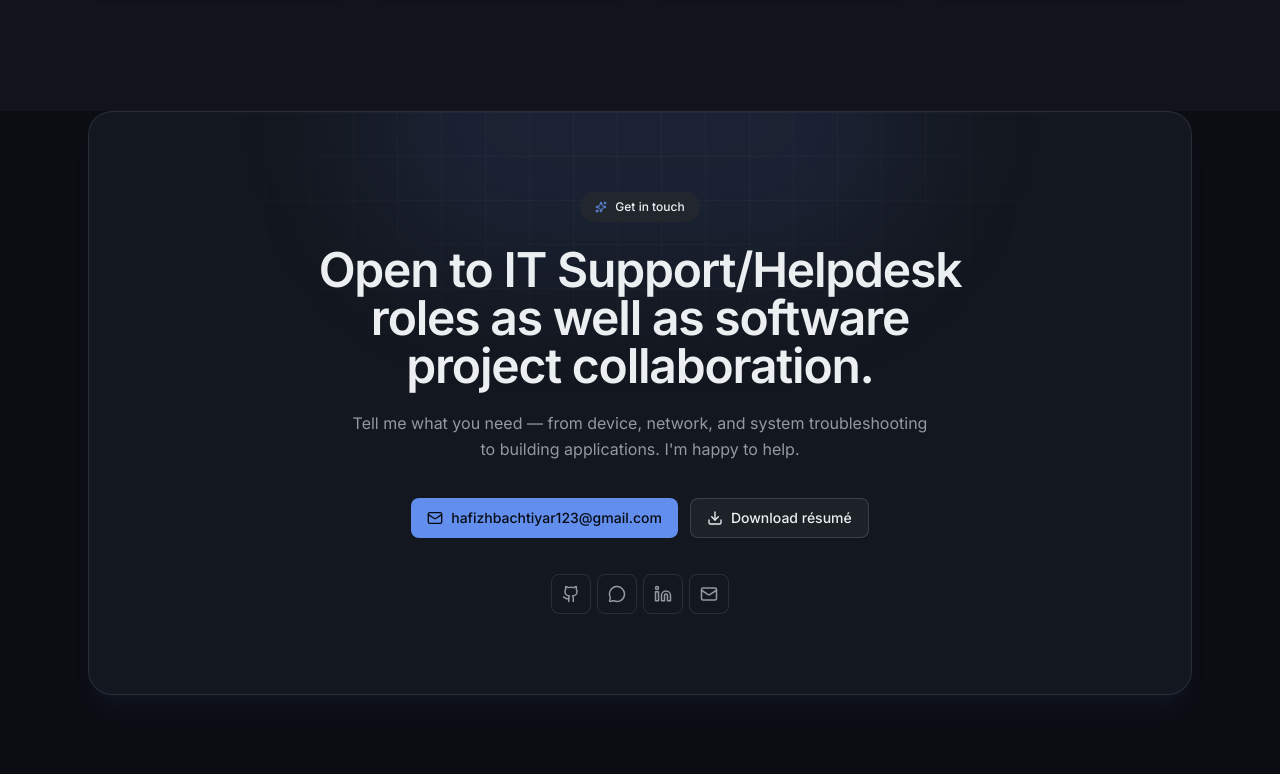
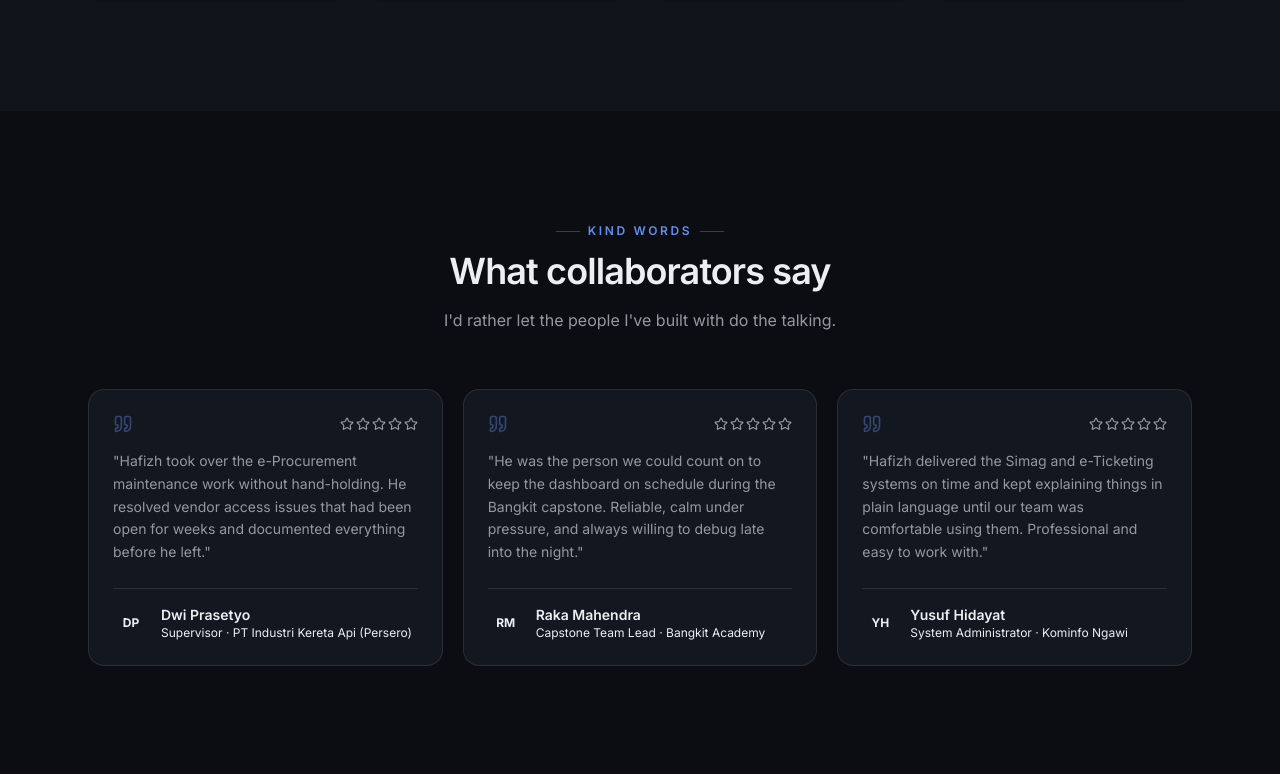
Before and after one commit to hafizhsul/stunning-website-porto, a React (Vite) app: page / in a window 1280 px wide. Shown: the part 6326-7100 px from the top of the page. Built offline with nearby package versions, Linux system fonts and the light colour scheme.

Commit message:
feat: restore testimonials section with real content
Restored testimonials component and populated with real feedback for Hafizh.

```diff
--- a/src/pages/Landing.tsx
+++ b/src/pages/Landing.tsx
@@ -501,7 +501,27 @@ const VALUES = [
   },
 ];
 
-// No real testimonials yet — the section renders placeholder cards to fill in later.
+// Generated placeholder testimonials — swap names/quotes for real ones when available.
+const TESTIMONIALS: { quote: string; name: string; role: string }[] = [
+  {
+    quote:
+      "Hafizh took over the e-Procurement maintenance work without hand-holding. He resolved vendor access issues that had been open for weeks and documented everything before he left.",
+    name: "Dwi Prasetyo",
+    role: "Supervisor · PT Industri Kereta Api (Persero)",
+  },
+  {
+    quote:
+      "He was the person we could count on to keep the dashboard on schedule during the Bangkit capstone. Reliable, calm under pressure, and always willing to debug late into the night.",
+    name: "Raka Mahendra",
+    role: "Capstone Team Lead · Bangkit Academy",
+  },
+  {
+    quote:
+      "Hafizh delivered the Simag and e-Ticketing systems on time and kept explaining things in plain language until our team was comfortable using them. Professional and easy to work with.",
+    name: "Yusuf Hidayat",
+    role: "System Administrator · Kominfo Ngawi",
+  },
+];
 
 /* ------------------------------- tiny helpers ------------------------------ */
 
@@ -1617,30 +1637,43 @@ export function Testimonials() {
           description={t("testi.desc")}
         />
         <div className="grid gap-5 md:grid-cols-3">
-          {Array.from({ length: 3 }).map((_, i) => (
+          {TESTIMONIALS.map((testimonial, i) => (
             <Reveal key={i} delay={i * 0.08}>
-              <figure className="flex h-full flex-col rounded-2xl border border-dashed bg-card/40 p-6 transition-all duration-300 hover:-translate-y-1 hover:border-primary/40 hover:shadow-lg hover:shadow-primary/5">
+              <figure
+                className={`flex h-full flex-col rounded-2xl border p-6 transition-all duration-300 hover:-translate-y-1 hover:shadow-lg hover:shadow-primary/5 ${
+                  testimonial.quote
+                    ? "border-primary/20 bg-card hover:border-primary/40"
+                    : "border-dashed bg-card/40 hover:border-primary/40"
+                }`}
+              >
                 <div className="flex items-center justify-between">
                   <Quote className="size-5 text-primary/40" />
-                  <div className="flex gap-0.5 opacity-40">
+                  <div className="flex gap-0.5 opacity-60">
                     {Array.from({ length: 5 }).map((_, j) => (
                       <Star key={j} className="size-3.5 fill-amber-400/60 text-amber-400/60" />
                     ))}
                   </div>
                 </div>
                 <blockquote className="mt-4 flex-1 text-sm leading-relaxed text-muted-foreground">
-                  "{t("testi.placeholder")}"
+                  "{testimonial.quote || t("testi.placeholder")}"
                 </blockquote>
                 <figcaption className="mt-6 flex items-center gap-3 border-t pt-4">
-                  <span className="grid size-9 place-items-center rounded-full border border-dashed text-xs font-bold text-muted-foreground">
-                    ?
+                  <span className="grid size-9 place-items-center rounded-full text-xs font-bold text-primary/70">
+                    {testimonial.name
+                      ? testimonial.name
+                          .split(" ")
+                          .map((part) => part[0])
+                          .slice(0, 2)
+                          .join("")
+                          .toUpperCase()
+                      : "?"}
                   </span>
                   <span>
-                    <span className="block text-sm font-semibold text-muted-foreground">
-                      {t("testi.placeholderName")}
+                    <span className="block text-sm font-semibold text-foreground">
+                      {testimonial.name || t("testi.placeholderName")}
                     </span>
                     <span className="block text-xs text-muted-foreground/70">
-                      {t("testi.placeholderRole")}
+                      {testimonial.role || t("testi.placeholderRole")}
                     </span>
                   </span>
                 </figcaption>
@@ -1850,7 +1883,7 @@ export default function Landing() {
             <About />
             <Experience />
             <Skills />
-            {/* <Testimonials /> — hidden until real quotes exist; component + i18n keys kept for re-enable */}
+            <Testimonials />
             <Contact />
           </main>
           <Footer />
```
